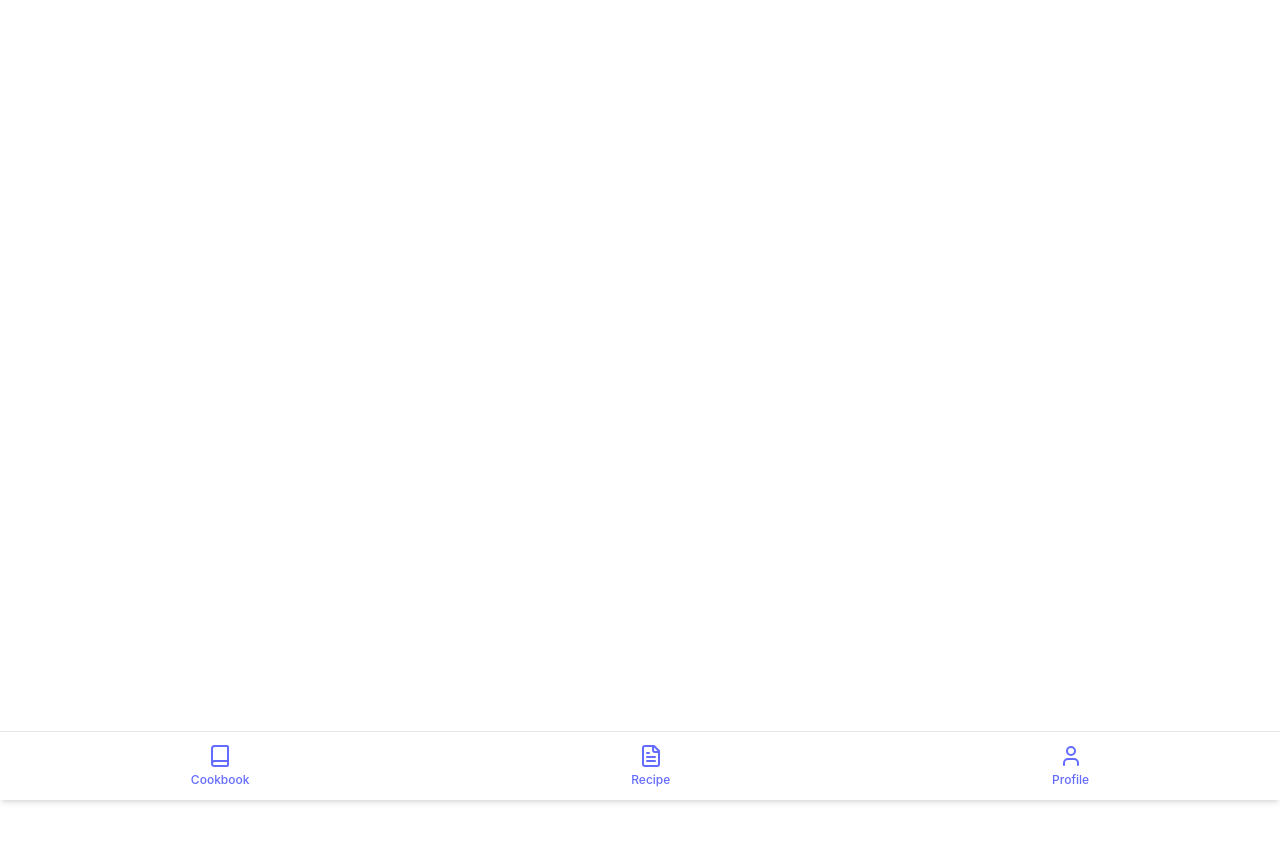
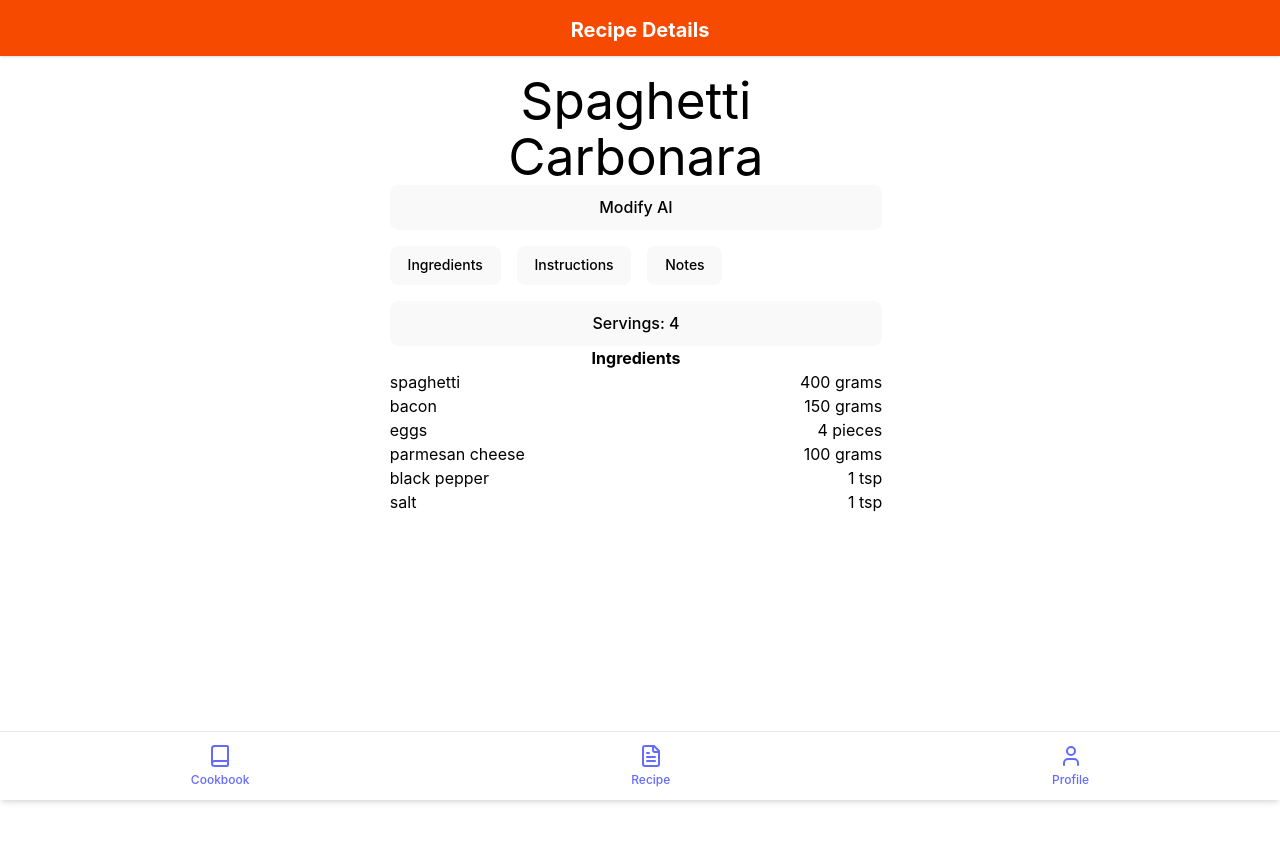
Before and after one commit to zephyrdark/FIVES-Hackomania2025, a React (Vite) app in the folder frontend/: page /detail in a window 1280 px wide. Shown: the top 842 px of the page. Built offline with nearby package versions, Linux system fonts and the light colour scheme.

Commit message:
frontend - Add Recipe Detail Page - MOCKED

```diff
--- a/frontend/components/Layout.jsx
+++ b/frontend/components/Layout.jsx
@@ -3,9 +3,9 @@ import MobileNavigation from "./NavBar";
 
 const Layout = ({ children }) => {
     return (
-        <div className="flex flex-col min-h-screen bg-white text-black">
+        <div className="flex flex-col min-h-screen bg-white text-black container mx-auto">
             {/* Content Section */}
-            <div className="flex-grow bg-white">{children}</div>
+            <div className="flex-grow bg-white container mx-auto">{children}</div>
 
             {/* Fixed Bottom Navigation */}
             <MobileNavigation />
--- /dev/null
+++ b/frontend/components/RecipeDetails.jsx
@@ -0,0 +1,145 @@
+import PropTypes from 'prop-types';
+import {useState} from "react";
+
+const RecipeDetails = ({ recipe, modifyFunction }) => {
+    const { name, servings, ingredients, instructions } = recipe;
+    const [isModifying, setIsModifying] = useState(false);
+    const [modificationText, setModificationText] = useState('');
+    const [activeTab, setActiveTab] = useState('ingredients'); // 'ingredients', 'instructions', 'notes'
+
+    const handleModifyClick = () => {
+        setIsModifying(!isModifying);
+    };
+
+    const handleSubmitModification = () => {
+        // Call the modifyFunction with the user's input
+        modifyFunction(modificationText);
+        // Optionally, clear the input and hide the text input box after submitting
+        setModificationText('');
+        setIsModifying(false);
+    };
+
+    return (
+        <div className="mt-10 flex flex-col container">
+            {/* Name */}
+            <h1>{name}</h1>
+
+            {/* Modify */}
+            {isModifying ? (
+                <div className="w-full flex flex-wrap items-center my-1">
+                    <button
+                        className="mx-5 w-28"
+                        onClick={handleModifyClick}
+                    >
+                        Modify AI
+                    </button>
+                    <button
+                        className="mx-6 w-28"
+                        onClick={handleSubmitModification}
+                    >
+                        Submit
+                    </button>
+                    <input
+                        className="w-full h-25 px-2 border border-gray-300 rounded"
+                        type="text"
+                        value={modificationText}
+                        onChange={(e) => setModificationText(e.target.value)}
+                        placeholder="Please share with me anything else."
+                    />
+                </div>
+            ) : (
+                <button onClick={handleModifyClick}>Modify AI</button>
+            )}
+
+            <div className="flex flex-col">
+            {/* BUTTONS: Ingredients, Instructions, Notes */}
+                <div className="flex space-x-4 my-4">
+                    <button
+                        onClick={() => setActiveTab('ingredients')}
+                        className={`text-sm ${activeTab === 'ingredients' ? 'font-bold' : ''}`}
+                        style={{ fontSize: '14px' }}
+                    >
+                        Ingredients
+                    </button>
+                    <button
+                        onClick={() => setActiveTab('instructions')}
+                        className={`text-sm ${activeTab === 'instructions' ? 'font-bold' : ''}`}
+                        style={{ fontSize: '14px' }}
+                    >
+                        Instructions
+                    </button>
+                    <button
+                        onClick={() => setActiveTab('notes')}
+                        className={`text-sm ${activeTab === 'notes' ? 'font-bold' : ''}`}
+                        style={{ fontSize: '14px' }}
+                    >
+                        Notes
+                    </button>
+                </div>
+
+                {/* Servings */}
+                <button>Servings: {servings}</button>
+
+                {/* TABS: Ingredients */}
+                {activeTab === 'ingredients' && (
+                    <>
+                        <h2 className="font-bold">Ingredients</h2>
+                        <ul>
+                            {ingredients.map((ingredient, index) => (
+                                <li key={index}>
+                                    <div className="flex justify-between items-center">
+                                        <div className="text-left">{ingredient.name}</div>
+                                        <div className="text-right">{ingredient.quantity} {ingredient.unit}</div>
+                                    </div>
+                                </li>
+                            ))}
+                        </ul>
+                    </>
+                )}
+                {/* TABS: Instructions */}
+                {activeTab === 'instructions' && (
+                    <>
+                    <h2 className="font-bold">Instructions</h2>
+                        <ol>
+                            {instructions.map((instruction, index) => (
+                                <li key={index}>
+                                    <strong>Step {instruction.step}:</strong> {instruction.description}
+                                </li>
+                            ))}
+                        </ol>
+                    </>
+                )}
+                {/* TABS: Notes */}
+                {activeTab === 'notes' && (
+                    <>
+                        <h2 className="font-bold">Notes</h2>
+                        <p>No notes available.</p>
+                    </>
+                )}
+            </div>
+        </div>
+    );
+};
+
+RecipeDetails.propTypes = {
+    recipe: PropTypes.shape({
+        name: PropTypes.string.isRequired,
+        servings: PropTypes.number.isRequired,
+        ingredients: PropTypes.arrayOf(
+            PropTypes.shape({
+                name: PropTypes.string.isRequired,
+                quantity: PropTypes.number.isRequired,
+                unit: PropTypes.string.isRequired
+            })
+        ).isRequired,
+        instructions: PropTypes.arrayOf(
+            PropTypes.shape({
+                step: PropTypes.number.isRequired,
+                description: PropTypes.string.isRequired
+            })
+        ).isRequired
+    }).isRequired,
+    modifyFunction: PropTypes.func.isRequired,
+};
+
+export default RecipeDetails;
--- /dev/null
+++ b/frontend/pages/Detail.jsx
@@ -0,0 +1,48 @@
+import RecipeDetails from "../components/RecipeDetails";
+import Header from "../components/Header.jsx";
+
+export default function Detail() {
+    const recipe = location.state?.recipe; // Optional chaining in case state is undefined
+
+    const mockRecipe = {
+        name: "Spaghetti Carbonara",
+        servings: 4,
+        ingredients: [
+            { name: "spaghetti", quantity: 400, unit: "grams" },
+            { name: "bacon", quantity: 150, unit: "grams" },
+            { name: "eggs", quantity: 4, unit: "pieces" },
+            { name: "parmesan cheese", quantity: 100, unit: "grams" },
+            { name: "black pepper", quantity: 1, unit: "tsp" },
+            { name: "salt", quantity: 1, unit: "tsp" }
+        ],
+        instructions: [
+            { step: 1, description: "Boil water and cook spaghetti until al dente." },
+            { step: 2, description: "Fry bacon until crispy." },
+            { step: 3, description: "Mix eggs, parmesan, and pepper in a bowl." },
+            { step: 4, description: "Combine spaghetti, bacon, and egg mixture quickly." },
+            { step: 5, description: "Adjust with reserved water, season, and serve." }
+        ]
+    };
+
+    return (
+        <div className="min-h-screen -mx-1 container">
+            <Header
+                pageName={"Recipe Details"} >
+            </Header>
+
+            <div>
+                {recipe ? (
+                    <RecipeDetails
+                        recipe={recipe}
+                        modifyFunction={() => {}}
+                    />
+                ) : (
+                    <RecipeDetails
+                        recipe={mockRecipe}
+                        modifyFunction={() => {}}
+                    />
+                )}
+            </div>
+        </div>
+    )
+}
--- a/frontend/pages/Home.jsx
+++ b/frontend/pages/Home.jsx
@@ -41,7 +41,9 @@ export default function Home() {
             </div>
 
             {/* SMARTEATS Button */}
-            <div className="bg-orange-500 btn-active shadow-md px-3 mt-2 py-2 text-lg rounded-lg text-white font-medium text-bold" onClick={() => navigate('/smart')}>
+            <div className="bg-orange-500 btn-active shadow-md px-3 mt-2 py-2 text-lg rounded-lg text-white font-medium text-bold"
+                 onClick={() => navigate('/smart')}
+            >
                 I'm feeling Hungry
             </div>
 
--- a/frontend/src/App.jsx
+++ b/frontend/src/App.jsx
@@ -7,6 +7,7 @@ import './App.css';
 import Home from '../pages/Home';
 import Layout from "../components/Layout";
 import Smart from "../pages/Smart";
+import Detail from "../pages/Detail.jsx";
 
 function App() {
   return (
@@ -15,6 +16,7 @@ function App() {
         <Routes>
           <Route exact path="/recipe" element={<Home />} />
           <Route exact path="/smart" element={<Smart />} />
+          <Route exact path="/detail" element={<Detail />} />
         </Routes>
       </Layout>
     </BrowserRouter>
--- a/frontend/src/index.css
+++ b/frontend/src/index.css
@@ -8,6 +8,7 @@
   font-family: Inter, system-ui, Avenir, Helvetica, Arial, sans-serif;
   line-height: 1.5;
   font-weight: 400;
+  max-width: 100%;
 
   color-scheme: light dark;
   color: rgba(255, 255, 255, 0.87);
```
